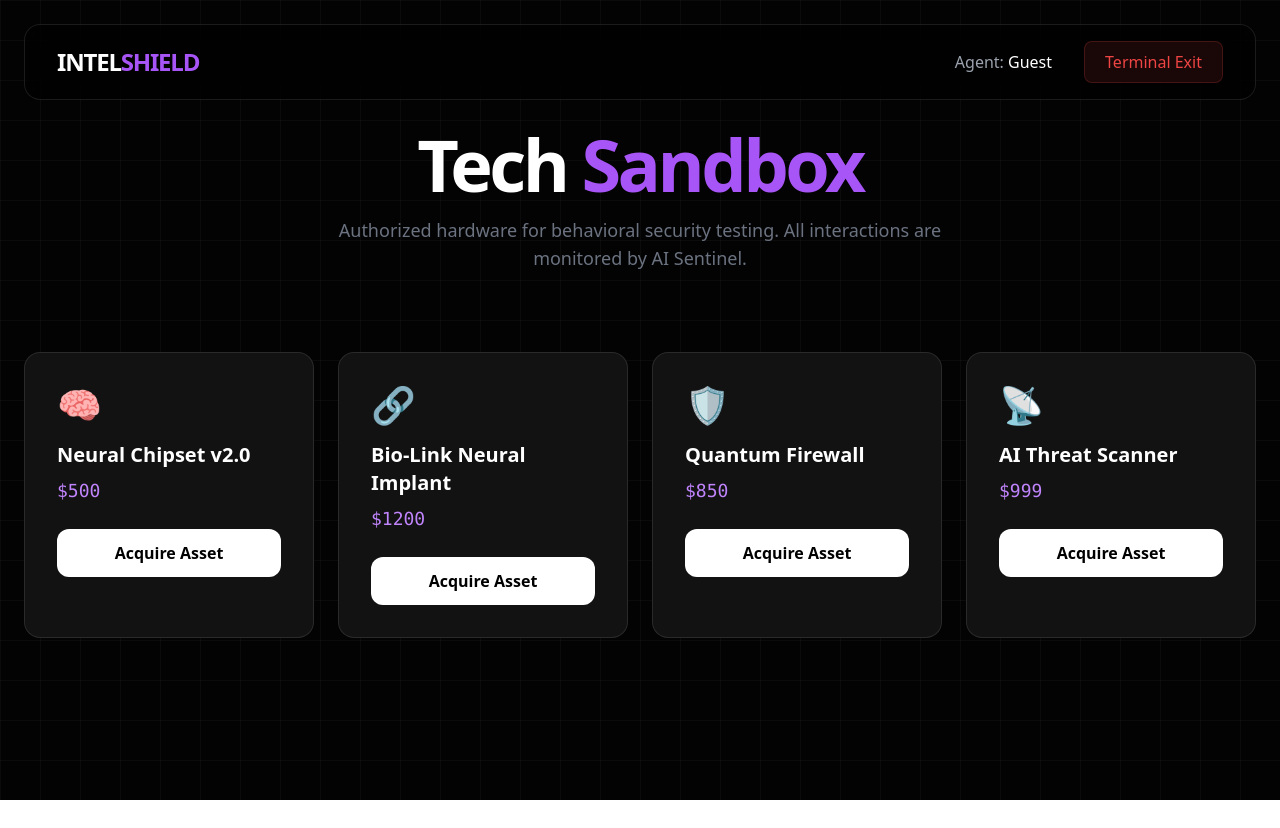
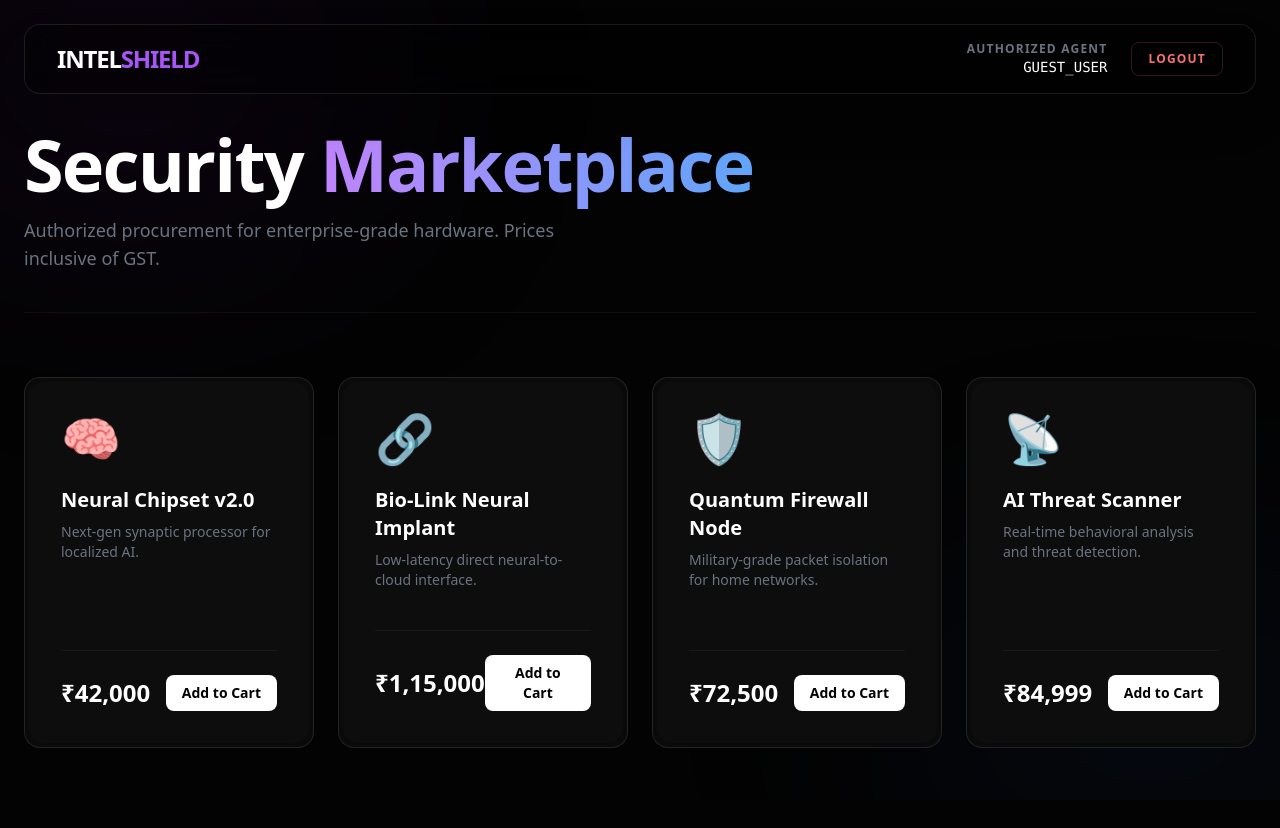
Before and after one commit to PraveenAmujuri/intelshield, a React (Vite) app in the folder frontend/: page /shop in a window 1280 px wide. Before the commit the page ends 800 px from the top, so only its background shows below. Built offline with nearby package versions, Linux system fonts and the light colour scheme; no server answers.

Commit message:
UI Update

```diff
--- a/frontend/src/components/NavBar.jsx
+++ b/frontend/src/components/NavBar.jsx
@@ -11,20 +11,21 @@ export default function NavBar() {
 
   return (
     <nav className="fixed top-0 left-0 right-0 z-50 flex justify-center p-6">
-      <div className="flex items-center justify-between w-full max-w-7xl px-8 py-4 bg-black/50 backdrop-blur-md border border-white/10 rounded-2xl">
+      <div className="flex items-center justify-between w-full max-w-7xl px-8 py-4 bg-black/40 backdrop-blur-xl border border-white/10 rounded-2xl shadow-2xl">
         <Link to="/shop" className="text-2xl font-black tracking-tighter text-white">
           INTEL<span className="text-purple-500">SHIELD</span>
         </Link>
 
-        <div className="flex items-center gap-8">
-          <span className="text-gray-400 font-medium hidden md:inline">
-            Agent: <span className="text-white">{username || "Guest"}</span>
-          </span>
+        <div className="flex items-center gap-6">
+          <div className="hidden md:flex flex-col items-end">
+            <span className="text-xs text-gray-500 uppercase tracking-widest font-bold">Authorized Agent</span>
+            <span className="text-sm text-white font-mono">{username || "GUEST_USER"}</span>
+          </div>
           <button
             onClick={handleLogout}
-            className="px-5 py-2 rounded-lg bg-red-500/10 text-red-500 border border-red-500/20 hover:bg-red-500 hover:text-white transition-all"
+            className="px-4 py-2 text-xs font-bold uppercase tracking-widest text-red-400 border border-red-400/20 rounded-lg hover:bg-red-400 hover:text-white transition-all"
           >
-            Terminal Exit
+            Logout
           </button>
         </div>
       </div>
--- a/frontend/src/components/ProductCard.jsx
+++ b/frontend/src/components/ProductCard.jsx
@@ -14,30 +14,35 @@ export default function ProductCard({ product }) {
   return (
     <div
       onMouseMove={handleMouseMove}
-      className="group relative rounded-2xl border border-white/10 bg-[#121212] p-8 transition-all hover:bg-[#1a1a1a]"
+      className="group relative rounded-2xl border border-white/10 bg-[#0a0a0a] p-1 transition-all"
     >
-      {/* Magic Spotlight */}
+      {/* Magic Spotlight Border */}
       <motion.div
         className="pointer-events-none absolute -inset-px rounded-2xl opacity-0 transition-opacity duration-300 group-hover:opacity-100"
         style={{
           background: useMotionTemplate`
             radial-gradient(
-              250px circle at ${mouseX}px ${mouseY}px,
-              rgba(158, 122, 255, 0.15),
+              300px circle at ${mouseX}px ${mouseY}px,
+              rgba(168, 85, 247, 0.3),
               transparent 80%
             )
           `,
         }}
       />
 
-      <div className="relative z-10">
-        <div className="text-4xl mb-4">{product.icon}</div>
-        <h3 className="text-xl font-bold mb-2">{product.name}</h3>
-        <p className="text-purple-400 font-mono text-lg mb-6">${product.price}</p>
+      <div className="relative bg-[#0d0d0d] rounded-[15px] p-8 h-full flex flex-col">
+        <div className="text-5xl mb-6 group-hover:scale-110 transition-transform duration-500 origin-left">
+          {product.icon}
+        </div>
+        <h3 className="text-xl font-semibold mb-2 text-white">{product.name}</h3>
+        <p className="text-gray-500 text-sm mb-6 flex-grow">{product.desc}</p>
 
-        <button className="w-full py-3 rounded-xl bg-white text-black font-bold hover:bg-purple-500 hover:text-white transition-all duration-300">
-          Acquire Asset
-        </button>
+        <div className="flex items-center justify-between mt-4 pt-6 border-t border-white/5">
+          <span className="text-2xl font-bold text-white">₹{product.price}</span>
+          <button className="px-4 py-2 rounded-lg bg-white text-black text-sm font-bold hover:bg-purple-500 hover:text-white transition-all active:scale-95">
+            Add to Cart
+          </button>
+        </div>
       </div>
     </div>
   );
--- a/frontend/src/pages/Shop.jsx
+++ b/frontend/src/pages/Shop.jsx
@@ -3,28 +3,31 @@ import ProductCard from "../components/ProductCard";
 
 export default function Shop() {
   const products = [
-    { id: 1, name: "Neural Chipset v2.0", price: 500, icon: "🧠" },
-    { id: 2, name: "Bio-Link Neural Implant", price: 1200, icon: "🔗" },
-    { id: 3, name: "Quantum Firewall", price: 850, icon: "🛡️" },
-    { id: 4, name: "AI Threat Scanner", price: 999, icon: "📡" }
+    { id: 1, name: "Neural Chipset v2.0", price: "42,000", icon: "🧠", desc: "Next-gen synaptic processor for localized AI." },
+    { id: 2, name: "Bio-Link Neural Implant", price: "1,15,000", icon: "🔗", desc: "Low-latency direct neural-to-cloud interface." },
+    { id: 3, name: "Quantum Firewall Node", price: "72,500", icon: "🛡️", desc: "Military-grade packet isolation for home networks." },
+    { id: 4, name: "AI Threat Scanner", price: "84,999", icon: "📡", desc: "Real-time behavioral analysis and threat detection." }
   ];
 
   return (
-    <div className="min-h-screen bg-[#030303] text-white">
+    <div className="min-h-screen bg-[#030303] text-white selection:bg-purple-500/30">
       <NavBar />
 
-      {/* Subtle Background Grid */}
-      <div className="fixed inset-0 bg-[linear-gradient(to_right,#80808012_1px,transparent_1px),linear-gradient(to_bottom,#80808012_1px,transparent_1px)] bg-[size:40px_40px] pointer-events-none" />
+      {/* Background Decor */}
+      <div className="fixed inset-0 overflow-hidden pointer-events-none">
+        <div className="absolute top-[-10%] left-[-10%] w-[40%] h-[40%] bg-purple-900/10 blur-[120px] rounded-full" />
+        <div className="absolute bottom-[-10%] right-[-10%] w-[40%] h-[40%] bg-blue-900/10 blur-[120px] rounded-full" />
+      </div>
 
       <main className="relative pt-32 pb-20 px-6 max-w-7xl mx-auto">
-        <div className="text-center mb-20">
-          <h1 className="text-5xl md:text-7xl font-bold tracking-tighter mb-4">
-            Tech <span className="text-purple-500">Sandbox</span>
+        <header className="mb-16 border-b border-white/5 pb-10">
+          <h1 className="text-5xl md:text-7xl font-bold tracking-tight mb-4">
+            Security <span className="bg-gradient-to-r from-purple-400 to-blue-400 bg-clip-text text-transparent">Marketplace</span>
           </h1>
-          <p className="text-gray-500 text-lg max-w-2xl mx-auto">
-            Authorized hardware for behavioral security testing. All interactions are monitored by AI Sentinel.
+          <p className="text-gray-500 text-lg max-w-xl">
+            Authorized procurement for enterprise-grade hardware. Prices inclusive of GST.
           </p>
-        </div>
+        </header>
 
         <div className="grid grid-cols-1 md:grid-cols-2 lg:grid-cols-4 gap-6">
           {products.map(product => (
```
